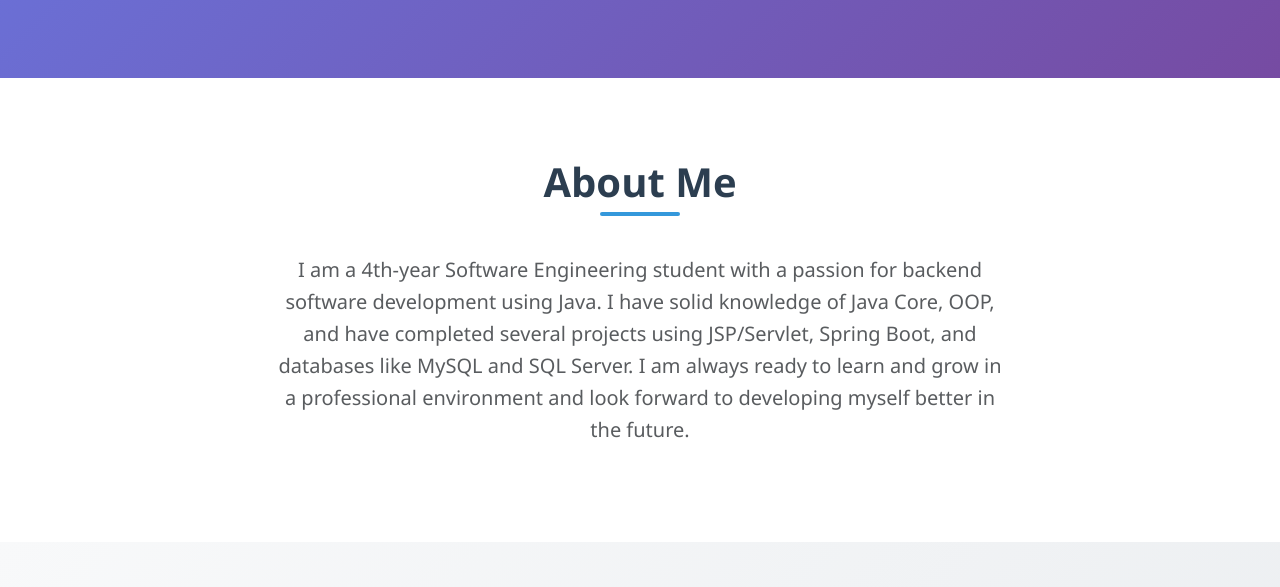
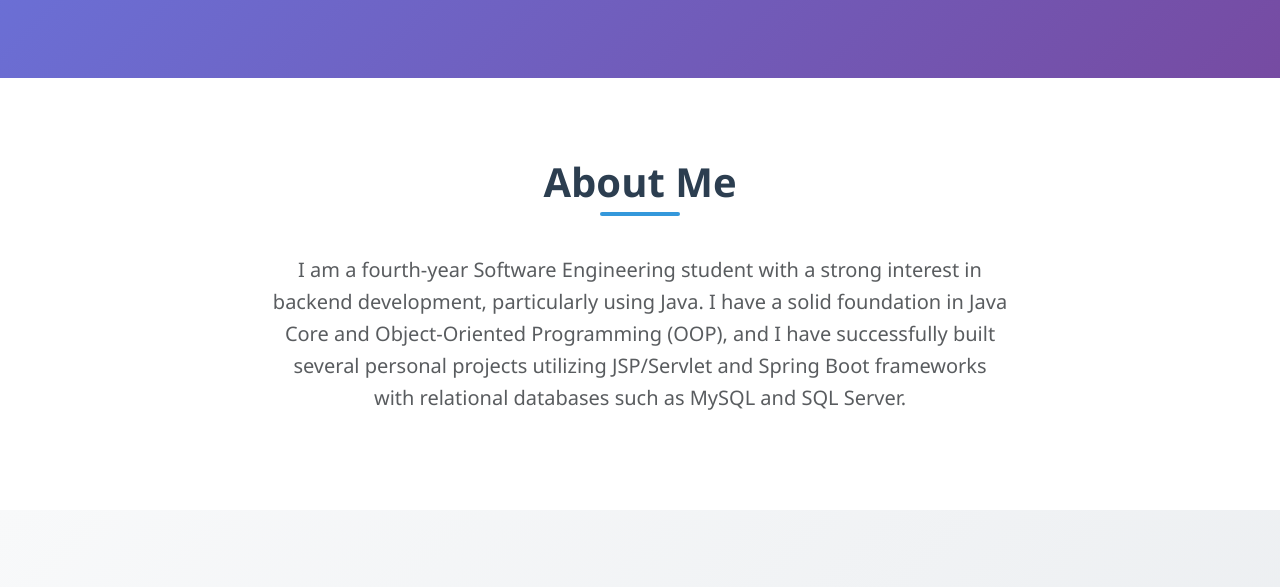
Before and after one commit to thevinh20012003/github-portfilio, a plain HTML site: page index.html in a window 1280 px wide. Shown: the part 575-1162 px from the top of the page. Drawn offline with nearby package versions, Linux system fonts and the light colour scheme.

Commit message:
modified index.html

```diff
--- a/index.html
+++ b/index.html
@@ -417,16 +417,7 @@
                 <div class="col-lg-8">
                     <div class="text-center" data-aos="fade-up" data-aos-delay="200">
                         <p class="lead text-muted">
-                            I am a 4th-year Software Engineering student
-                            with a passion for backend software development
-                            using Java.
-                            I have solid knowledge of Java Core, OOP, and
-                            have completed several projects using
-                            JSP/Servlet,
-                            Spring Boot, and databases like MySQL and SQL
-                            Server. I am always ready to learn and grow in a
-                            professional environment and look forward to
-                            developing myself better in the future.
+                            I am a fourth-year Software Engineering student with a strong interest in backend development, particularly using Java. I have a solid foundation in Java Core and Object-Oriented Programming (OOP), and I have successfully built several personal projects utilizing JSP/Servlet and Spring Boot frameworks with relational databases such as MySQL and SQL Server.
                         </p>
                     </div>
                 </div>
```
